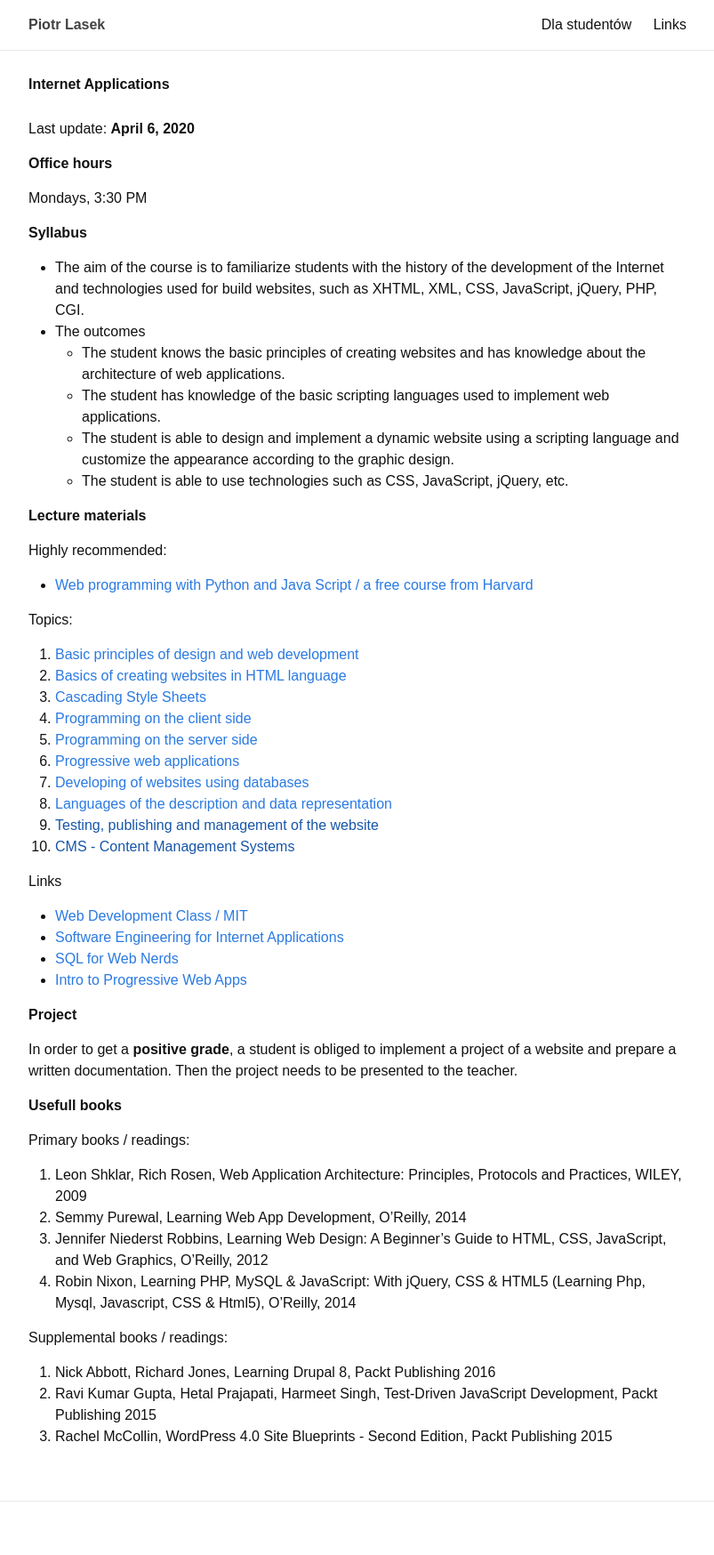
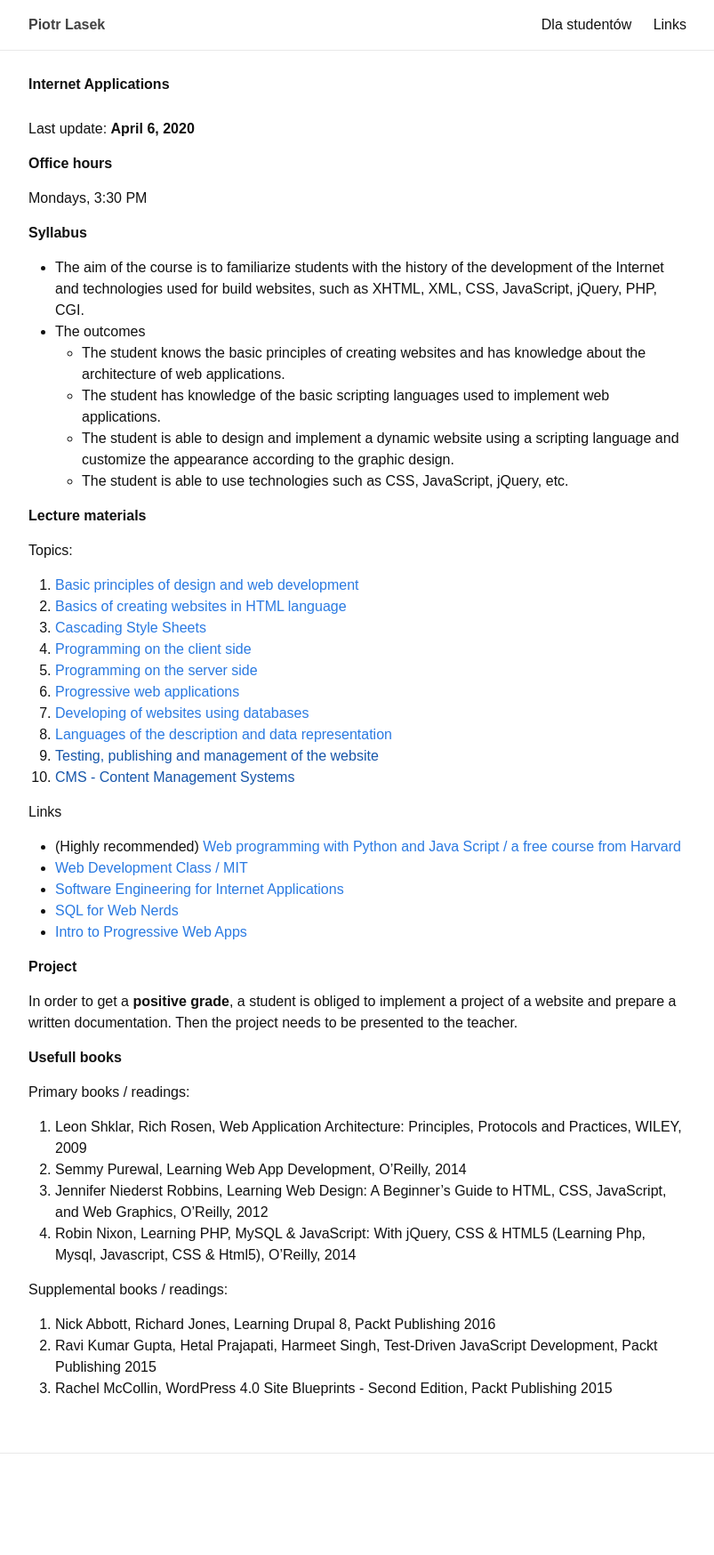
Before and after one commit to piotrlasek/piotrlasek.github.io, a Jekyll site: the page built from for-students/iae.md, in a window 1280 px wide. Shown: the whole page at 89% size, without its empty margins (238-1041 px from the left). Built offline with Jekyll 4.4.1, drawn with Linux system fonts in a browser that asks for light colours; after the commit the page ends 1694 px from its top, so only the background shows below that; some of the changed lines change nothing that is shown.

Commit message:
some changes

```diff
--- a/for-students/iae.md
+++ b/for-students/iae.md
@@ -22,9 +22,6 @@ Mondays, 3:30 PM
 
 # Lecture materials
 
-Highly recommended:
-* [Web programming with Python and Java Script / a free course from Harvard](https://www.edx.org/course/cs50s-web-programming-with-python-and-javascript)
-
 Topics:
 1. [Basic principles of design and web development](http://webdevelopment.mit.edu/2018/pages/lectures/WEBday4_uiux.pdf)
 2. [Basics of creating websites in HTML language](http://webdevelopment.mit.edu/2018/pages/lectures/WEBday1_htmlcss.pdf)
@@ -38,6 +35,7 @@ Topics:
 10. [CMS - Content Management Systems]()
 
 Links
+* (Highly recommended) [Web programming with Python and Java Script / a free course from Harvard](https://www.edx.org/course/cs50s-web-programming-with-python-and-javascript)
 * [Web Development Class / MIT](http://webdevelopment.mit.edu/2018/lectures)
 * [Software Engineering for Internet Applications](http://philip.greenspun.com/seia/)
 * [SQL for Web Nerds](http://philip.greenspun.com/sql/)
```
